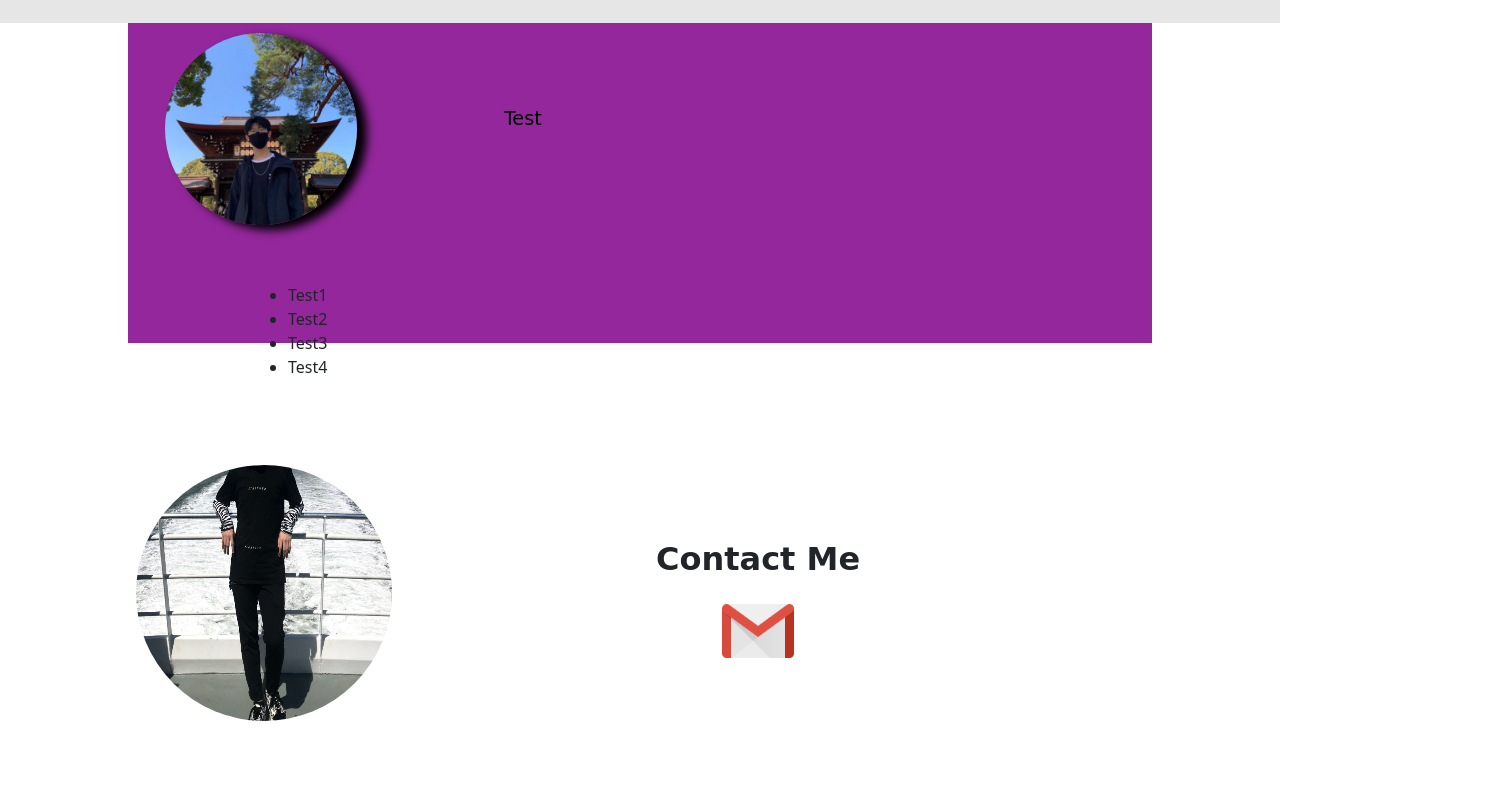
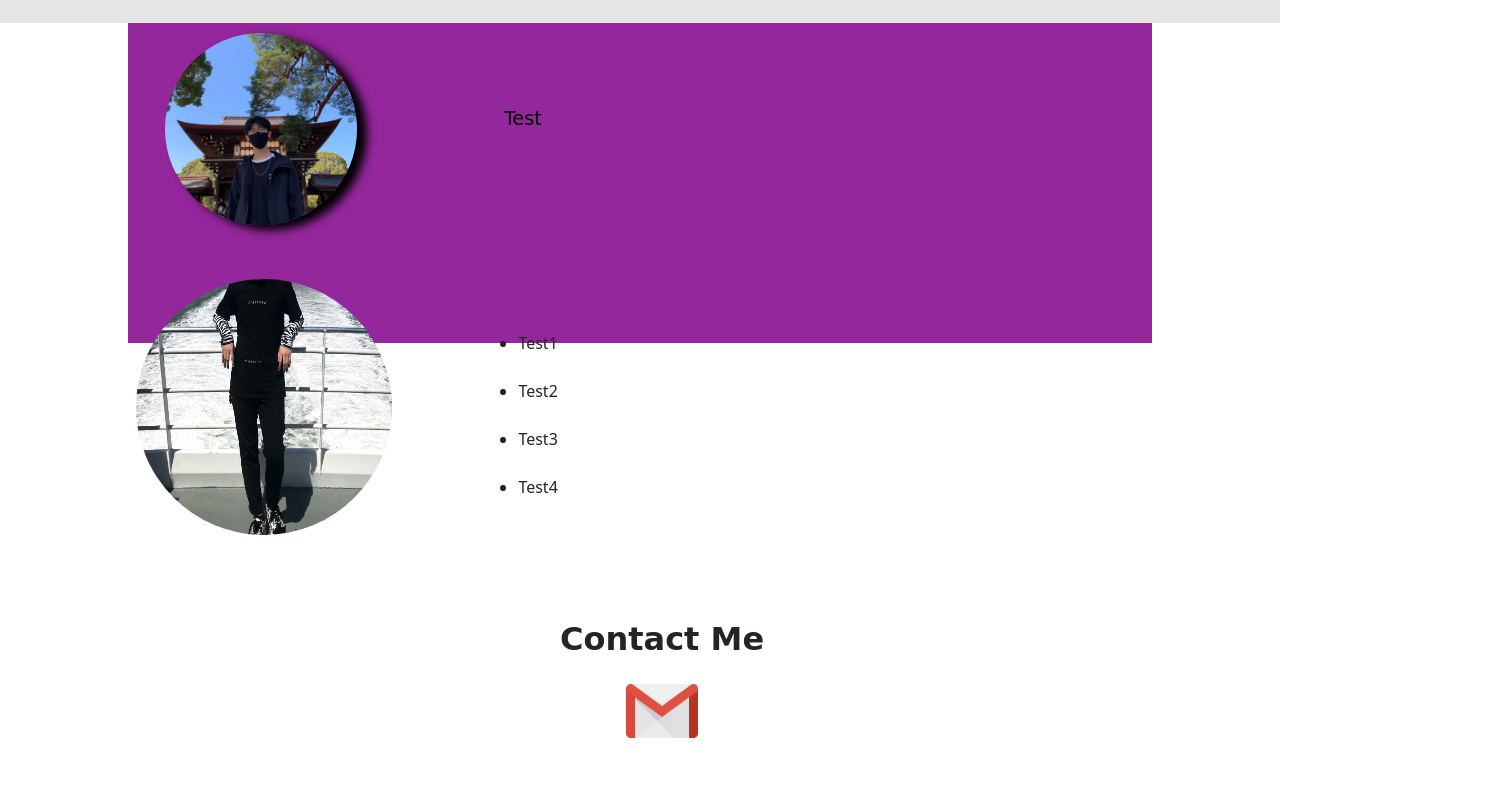
Before and after one commit to sikaiyeo/sikaiyeo.github.io, a plain HTML site: page index.html in a window 1280 px wide. Shown: the part 297-1088 px from the top of the page, 1510 px wide, since content can reach past the window. Before the commit the page ends 1018 px from the top, so only its background shows below. Drawn offline with nearby package versions, Linux system fonts and the light colour scheme; a web font is replaced by a local one.

Commit message:
Add files via upload

```diff
--- a/index.html
+++ b/index.html
@@ -4,7 +4,7 @@
        <meta charset="utf-8">
        <title> My Life </title>
 
-       <link rel="stylesheet" href="style.css">
+       <link rel="stylesheet" href="style.css?v=1.0">
        <!-- CSS only -->
        <link href="https://cdn.jsdelivr.net/npm/bootstrap@5.1.3/dist/css/bootstrap.min.css" rel="stylesheet" integrity="sha384-1BmE4kWBq78iYhFldvKuhfTAU6auU8tT94WrHftjDbrCEXSU1oBoqyl2QvZ6jIW3" crossorigin="anonymous">
        <link rel="preconnect" href="https://fonts.googleapis.com">
@@ -40,9 +40,14 @@
               <ul>
                   <br>
                   <br>
+                  <br>
+                  <br>
                   <li>Test1</li>
+                  <br>
                   <li>Test2</li>
+                  <br>
                   <li>Test3</li>
+                  <br>
                   <li>Test4</li>
               </ul>
           </div>
--- a/style.css
+++ b/style.css
@@ -92,7 +92,8 @@
       font-family: 'Bakbak One', cursive;
 
       position: relative;
-      right: -17rem;
+      right: -11rem;
+      bottom: -5rem;
   }
 
   .contact-me-icon {
@@ -105,7 +106,7 @@
 
   .achievements-container {
     width: 80vw;
-    margin-left: 10vw;
+    margin-left: 28vw;
     height: 15rem;
 
     padding-top: 20px !important;
@@ -131,7 +132,7 @@
     height: 20vw;
 
     position: relative;
-    top: 0.65rem;
+    top: -11rem;
     right: -0.5rem;
 
     border-radius: 50%;
```
